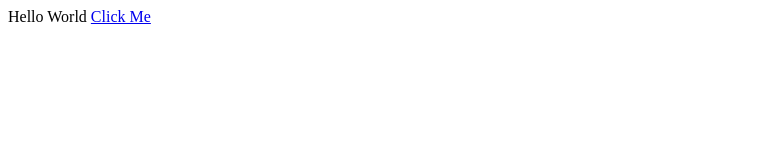
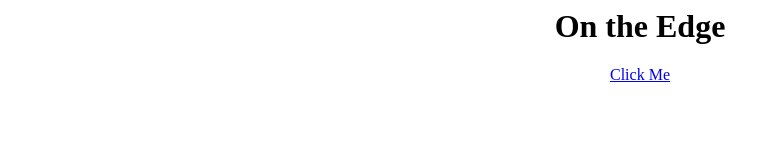
Before and after one commit to on-the-edge/on-the-edge.github.io, a plain HTML site: page index.html in a window 1280 px wide. Shown: the whole page, without its empty margins (0-780 px from the left). Drawn offline with Linux system fonts and the light colour scheme.

Commit message:
centering home page

```diff
--- a/index.html
+++ b/index.html
@@ -1,2 +1,4 @@
-Hello World
-<a href="test.html">Click Me </a>
+<center>
+  <h1> On the Edge </h1>
+  <a href="test.html">Click Me </a>
+</center>
```
